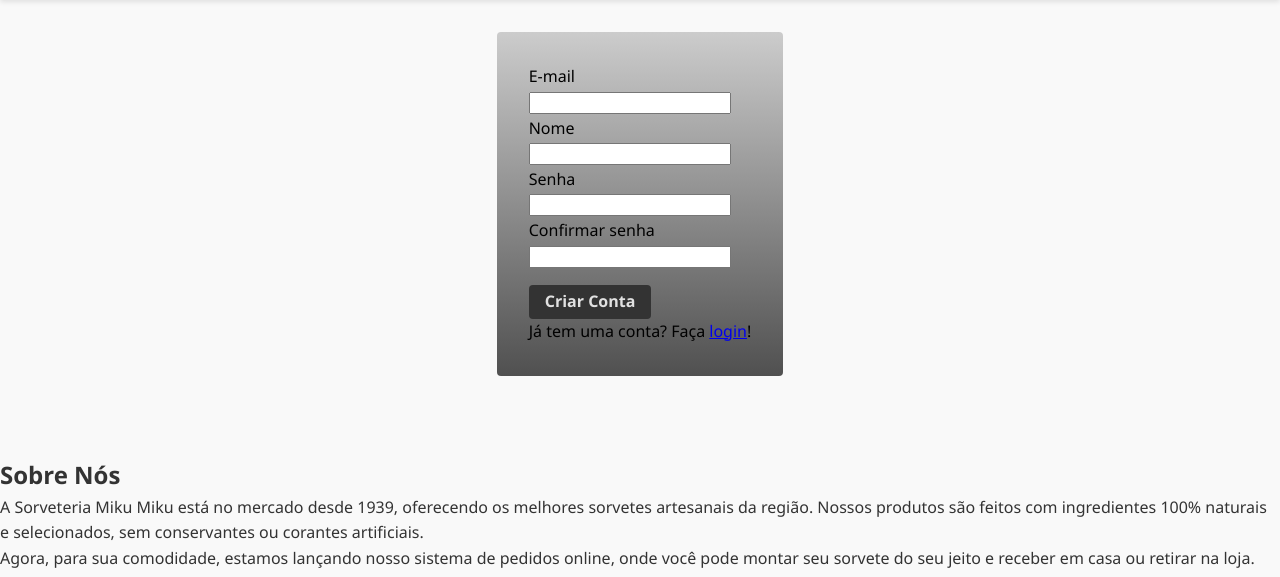
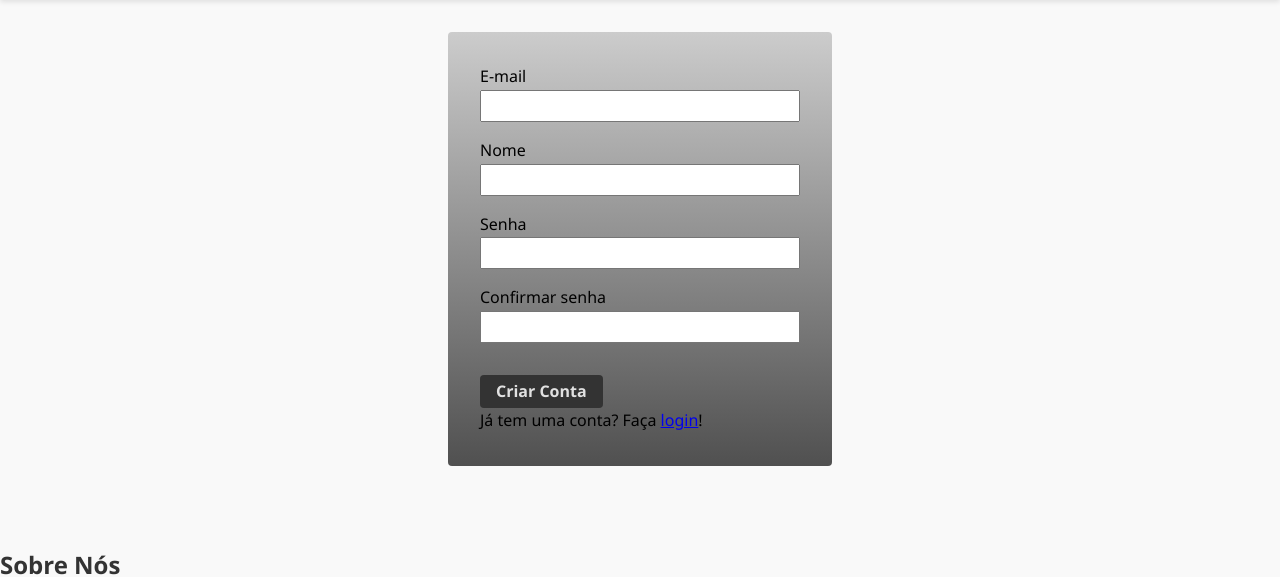
Before and after one commit to Toni2ds2025/ANALISE-E-PROJETO-2DS-2025, a plain HTML site: page create-account.html in a window 1280 px wide. Shown: the part 230-807 px from the top of the page. Drawn offline with Linux system fonts and the light colour scheme.

Commit message:
Add files via upload

```diff
--- a/styles.css
+++ b/styles.css
@@ -190,6 +190,12 @@ footer {
     color: white
 }
 
+.input-texto {
+    width: 20rem;
+    height: 2rem;
+    margin-bottom: 1rem;
+}
+
 @media (max-width: 768px){
     nav {
         flex-direction: column;
```
Also changed, not shown: create-account.html (line endings or trailing spaces).
